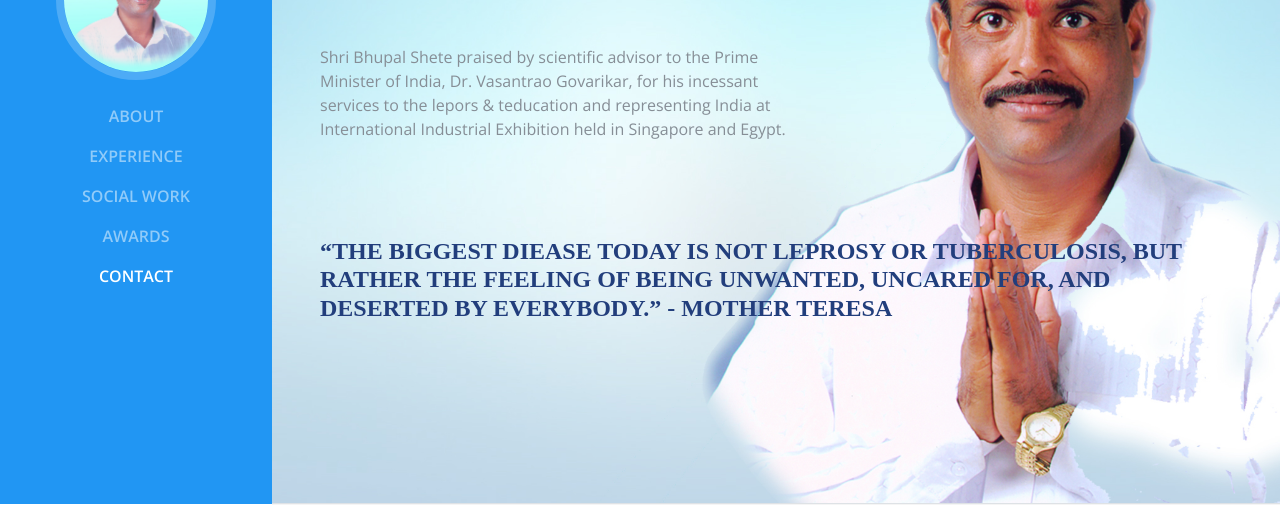
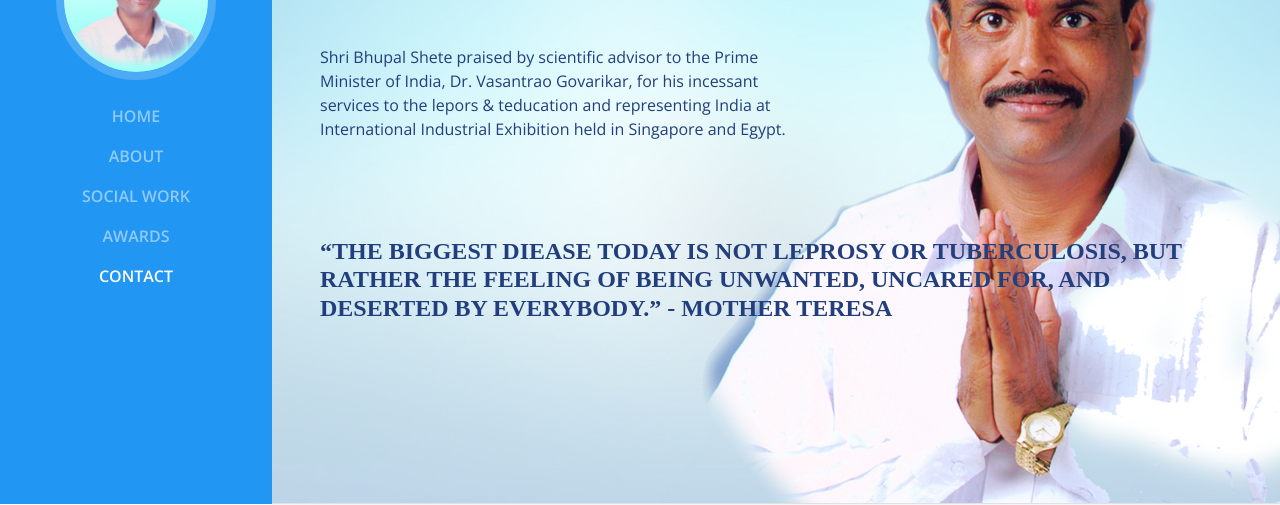
Before and after one commit to hamrosh/bhupalshete1, a plain HTML site: page index.html in a window 1280 px wide. Shown: the part 296-801 px from the top of the page. Drawn offline with nearby package versions, Linux system fonts and the light colour scheme; a web font is replaced by a local one.

Commit message:
second commit for bhupal shete

```diff
--- a/index.html
+++ b/index.html
@@ -32,7 +32,7 @@ License URL: https://creativecommons.org/licenses/by/4.0/
     <nav class="navbar navbar-expand-lg navbar-dark bg-primary fixed-top" id="sideNav">
         <a class="navbar-brand js-scroll-trigger" href="#page-top">
             <span class="d-block d-lg-none  mx-0 px-0">
-                <img src="img/logo-white.png" alt="" class="img-fluid">
+                <!-- <img src="img/logo-white.png" alt="" class="img-fluid"> -->
             </span>
             <span class="d-none d-lg-block">
                 <img class="img-fluid img-profile rounded-circle mx-auto mb-2" src="img/profile.jpg" alt="">
@@ -45,10 +45,10 @@ License URL: https://creativecommons.org/licenses/by/4.0/
         <div class="collapse navbar-collapse" id="navbarSupportedContent">
             <ul class="navbar-nav">
                 <li class="nav-item">
-                    <a class="nav-link js-scroll-trigger" href="#about">About</a>
+                    <a class="nav-link js-scroll-trigger" href="#about">Home</a>
                 </li>
                 <li class="nav-item">
-                    <a class="nav-link js-scroll-trigger" href="#experience">Experience</a>
+                    <a class="nav-link js-scroll-trigger" href="#experience">About</a>
                 </li>
                 <li class="nav-item">
                     <a class="nav-link js-scroll-trigger" href="#portfolio">Social Work</a>
@@ -81,7 +81,7 @@ License URL: https://creativecommons.org/licenses/by/4.0/
                 <div class="subheading mb-5">Corporator , Social Worker - Kolhapur
 
                 </div>
-                <p class="mb-5" style="max-width: 500px;">Shri Bhupal Shete praised by scientific advisor to the Prime Minister of India, Dr. Vasantrao Govarikar,
+                <p class="mb-5" style="max-width: 500px;color: #223e7c">Shri Bhupal Shete praised by scientific advisor to the Prime Minister of India, Dr. Vasantrao Govarikar,
                     for his incessant services to the lepors & teducation and representing India at International Industrial
                     Exhibition held in Singapore and Egypt.</p>
                 <ul class="list-inline list-social-icons mb-0">
@@ -211,6 +211,7 @@ License URL: https://creativecommons.org/licenses/by/4.0/
                             </div>
                         </div>
                         <img class="img-fluid" src="img/portfolio/p-6.jpg" alt="">
+                        <p>Check details by clicking on it</p>
                     </a>
                 </div>
                 <div class="col-sm-4 portfolio-item filter consulting">
@@ -342,10 +343,12 @@ License URL: https://creativecommons.org/licenses/by/4.0/
                         <div class="award-content">
                             <span class="date">Apr 2017 - Mar 2018</span>
                             <h5 class="title">Google Analytics Certified Developer</h5>
+                            <img class="img-fluid" src="img/portfolio/p-6.jpg" alt="">
                             <p class="description">
                                 Lorem ipsum dolor sit amet, consectetur adipiscing elit. Vestibulum mattis felis vitae risus pulvinar tincidunt. Nam ac venenatis
                                 enim. Aenean hendrerit justo sed.
                             </p>
+
                         </div>
                     </div>
                     <div class="award">
```
